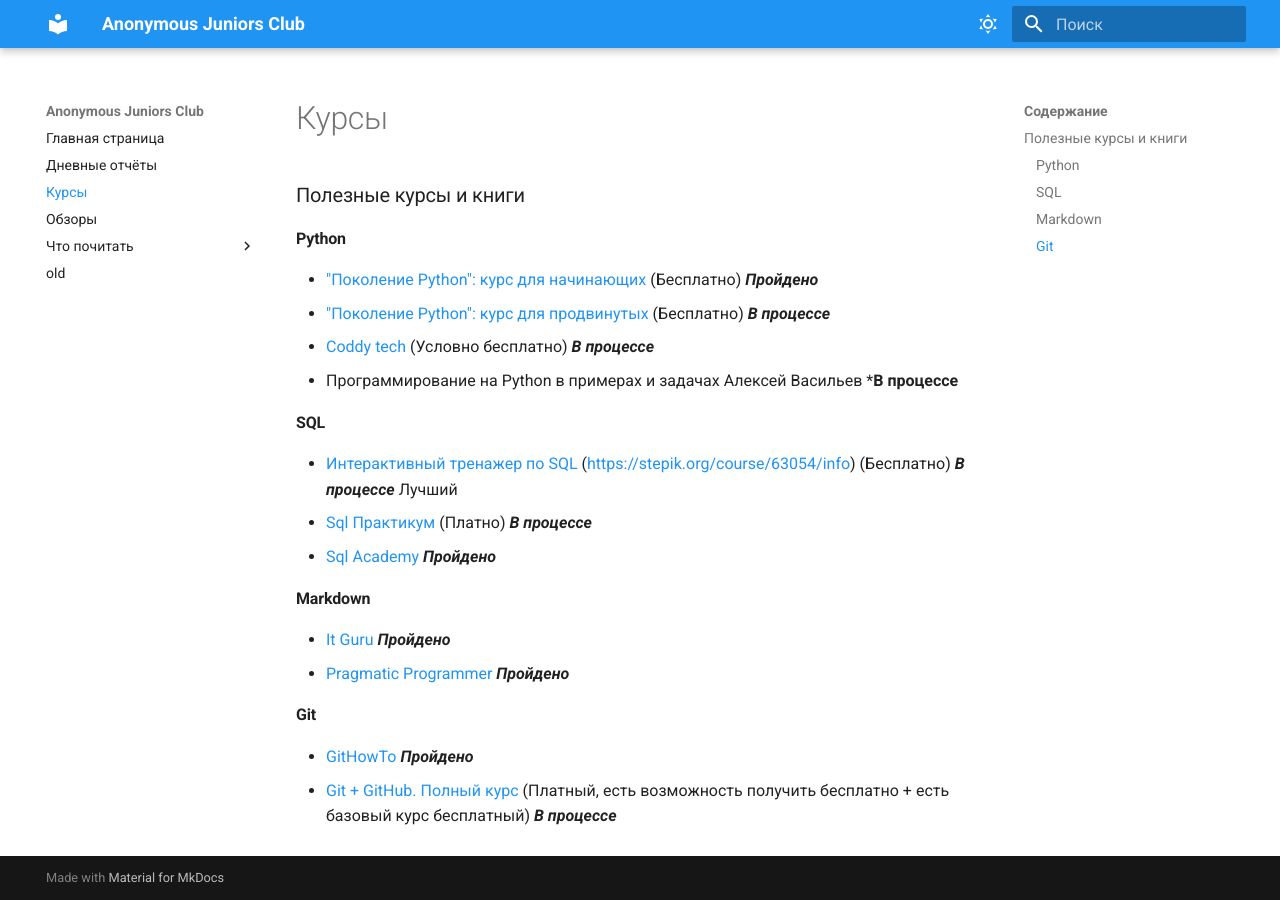
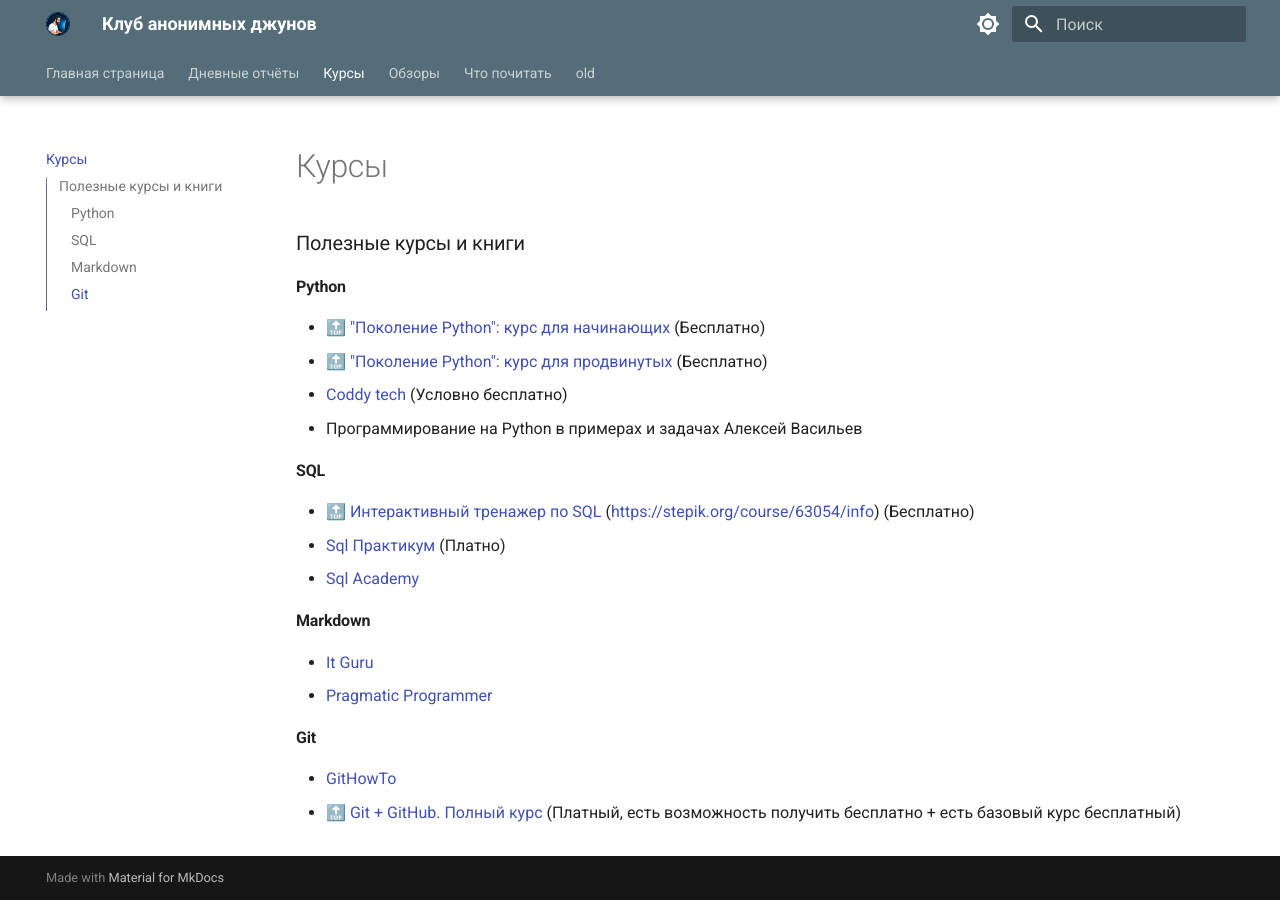
Before and after one commit to mishwey-maker/Anonymous_Juniors_Club, an MkDocs documentation site: the page built from docs/Course/index.md, in a window 1280 px wide. Built offline with MkDocs 1.6.1 and Material for MkDocs 9.7.7, drawn with Linux system fonts in a browser that asks for light colours.

```diff
--- a/docs/Course/index.md
+++ b/docs/Course/index.md
@@ -2,23 +2,23 @@
 
 #### Python
 
-- ["Поколение Python": курс для начинающих](https://stepik.org/course/58852) (Бесплатно) ***Пройдено***
-- ["Поколение Python": курс для продвинутых](https://stepik.org/course/68343) (Бесплатно) ***В процессе***
-- [Coddy tech](https://coddy.tech/)  (Условно бесплатно) ***В процессе***
-- Программирование на Python в примерах и задачах Алексей Васильев ***В процессе**
+- 🔝 ["Поколение Python": курс для начинающих](https://stepik.org/course/58852) (Бесплатно)
+- 🔝 ["Поколение Python": курс для продвинутых](https://stepik.org/course/68343) (Бесплатно)
+- [Coddy tech](https://coddy.tech/)  (Условно бесплатно)
+- Программирование на Python в примерах и задачах Алексей Васильев
 
 #### SQL
 
-- [Интерактивный тренажер по SQL](https://stepik.org/course/63054/info) (<https://stepik.org/course/63054/info>) (Бесплатно) ***В процессе*** Лучший
-- [Sql Практикум](https://stepik.org/course/197970/info) (Платно) ***В процессе***
-- [Sql Academy](https://sql-academy.org/ru) ***Пройдено***
+- 🔝 [Интерактивный тренажер по SQL](https://stepik.org/course/63054/info) (<https://stepik.org/course/63054/info>) (Бесплатно)
+- [Sql Практикум](https://stepik.org/course/197970/info) (Платно)
+- [Sql Academy](https://sql-academy.org/ru)
 
 #### Markdown
 
-- [It Guru](https://stepik.org/course/187888/info) ***Пройдено***
-- [Pragmatic Programmer](https://stepik.org/course/253005/info) ***Пройдено***
+- [It Guru](https://stepik.org/course/187888/info)
+- [Pragmatic Programmer](https://stepik.org/course/253005/info)
 
 #### Git
 
-- [GitHowTo](https://githowto.com/ru) ***Пройдено***
-- [Git + GitHub. Полный курс](https://stepik.org/course/214865/promo) (Платный, есть возможность получить бесплатно + есть базовый курс бесплатный) ***В процессе***
+- [GitHowTo](https://githowto.com/ru)
+- 🔝 [Git + GitHub. Полный курс](https://stepik.org/course/214865/promo) (Платный, есть возможность получить бесплатно + есть базовый курс бесплатный)
--- a/mkdocs.yml
+++ b/mkdocs.yml
@@ -1,7 +1,9 @@
-site_name: Anonymous Juniors Club
-site_description: Anonymous Juniors Club
+site_name: Клуб анонимных джунов
+site_description: Клуб анонимных джунов
 theme: # Тема сайта, информация о ее параметрах
   name: material # Название темы
+  logo: assets/images/logo.png
+  favicon: assets/images/favicon.png
   font:
     text: Roboto # Шрифт текста
     code: Roboto Mono # Шрифт для текста кода
@@ -9,11 +11,11 @@ theme: # Тема сайта, информация о ее параметрах
     #- navigation.sections
     - navigation.path # Хлебные крошки
     - navigation.indexes # Позволяет создавать корневые страницы разделов меню. Корневая страница должна лежать в папке раздела и называться index.md. Пример использования корневых страниц приведен ниже в настройках nav
-    #- navigation.tabs # Верхнее меню
-    #- navigation.tabs.sticky # Фиксация верхнего меню
-    #- Navigation sections # Настройка спойлеров в левом меню
-    #- navigation.expand # Разворачивает спойлеры в левом меню по умолчанию
-    #- toc.integrate # Фиксирует оглавление страницы в левом меню
+    - navigation.tabs # Верхнее меню
+    - navigation.tabs.sticky # Фиксация верхнего меню
+    - Navigation sections # Настройка спойлеров в левом меню
+    - navigation.expand # Разворачивает спойлеры в левом меню по умолчанию
+    - toc.integrate # Фиксирует оглавление страницы в левом меню
     - navigation.instant # Функция быстрой загрузки страниц
     - navigation.top # Добавляет кнопку «к началу» для быстрой обратной прокрутки страницы
     - search.suggest # Подсказки при вводе поискового запроса
@@ -21,20 +23,20 @@ theme: # Тема сайта, информация о ее параметрах
     - content.code.copy # Кнопка копирования в блоке кода
   language: ru # Язык
   palette: # Настройки светлой и тёмной тем
-    # Настройки светлой темы
+  # Светлая тема
     - scheme: default
+      primary: blue grey
+      accent: blue
       toggle:
-        icon: material/weather-sunny # Иконка для активации светлой темы
-        name: Выключить солнышко # Всплывающий текст-подсказка
-      primary: blue # Основной цвет
-      accent: purple # Акцентный цвет
+        icon: material/brightness-7
+        name: Переключить на темную тему
     # Настройки тёмной темы
     - scheme: slate
+      primary: black
+      accent: blue
       toggle:
-        icon: material/weather-night
-        name: Позвать солнышко
-      primary: deep purple
-      accent: blue
+        icon: material/brightness-4
+        name: Переключить на светлую тему
 nav: # Структура сайта
     - Главная страница: index.md
     - Дневные отчёты: DayCheck/Day0.md
```
Also changed, not shown: docs/DayCheck/Day0.md (+25 -0 lines), docs/reviews/index.md (+3 -1 lines), docs/reviews/time.md (added, +169 -0 lines), docs/assets/images/favicon.png (added), docs/assets/images/logo.png (added), docs/reviews/image-2.png (added), docs/reviews/image-4.png (added), docs/reviews/image-5.png (added), docs/reviews/image-7.png (added), docs/reviews/image-8.png (added), docs/reviews/image-9.png (added), docs/reviews/image.png (added), 5 other files.
